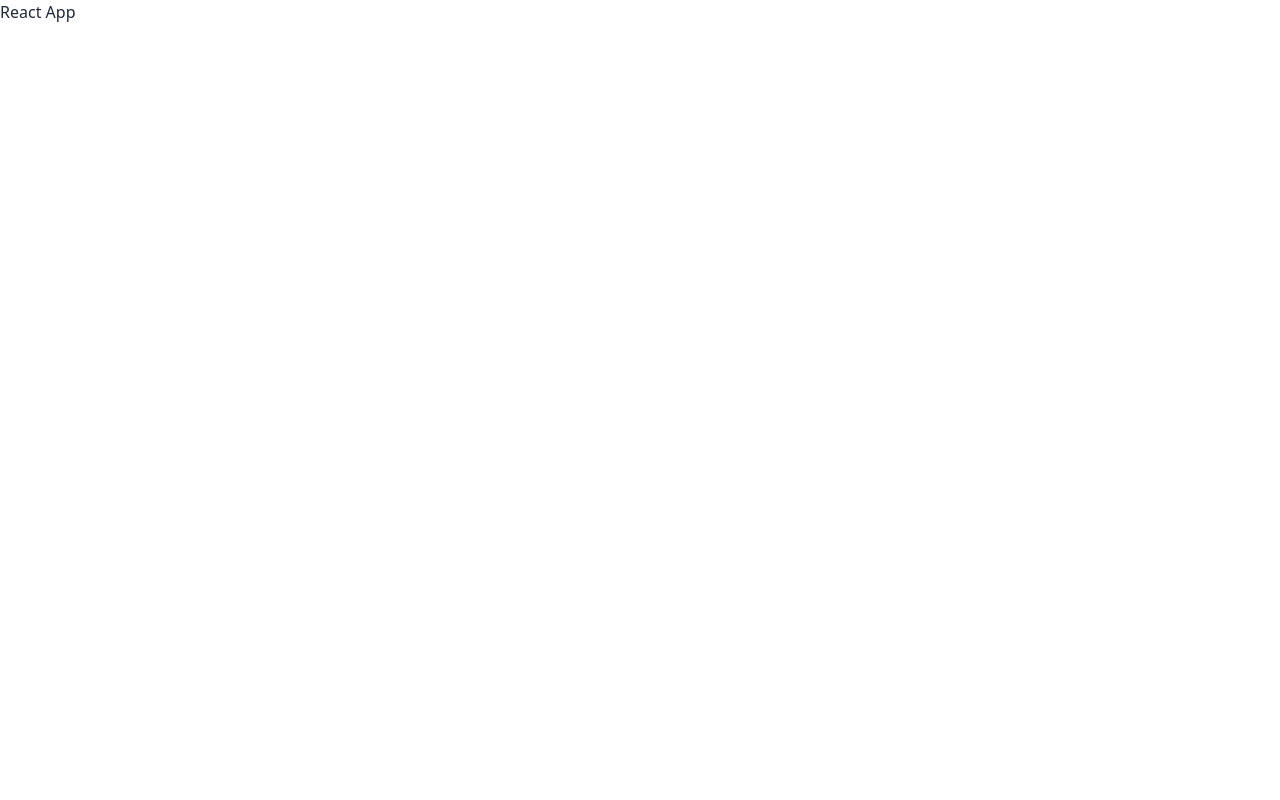
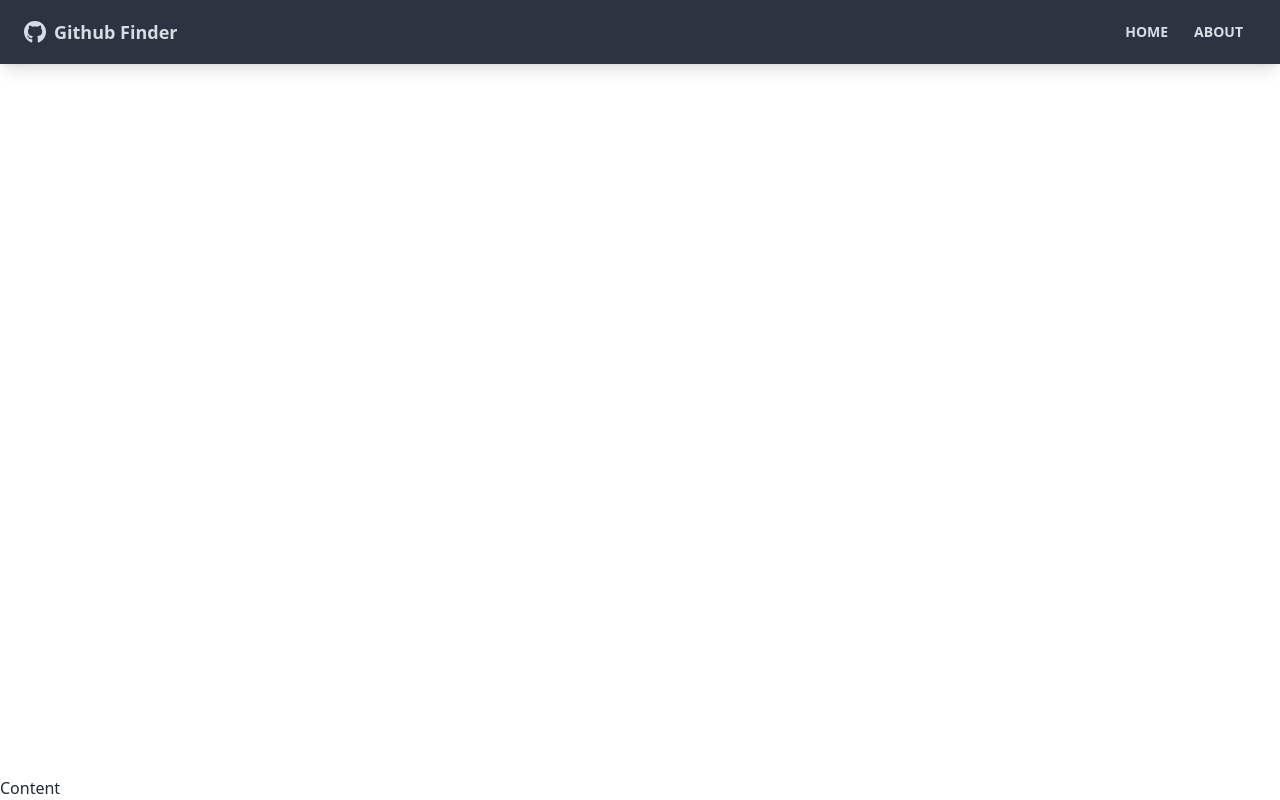
Before and after one commit to Farahat612/brad-react, a React (Create React App) app in the folder github-finder/: page / in a window 1280 px wide. Built offline with nearby package versions, Linux system fonts and the light colour scheme.

Commit message:
created the Navbar and initialized routing

```diff
--- a/github-finder/src/App.js
+++ b/github-finder/src/App.js
@@ -1,8 +1,14 @@
+import { BrowserRouter as Router, Route, Routes } from "react-router-dom"
+import Navbar from "./components/layout/Navbar"
+
 function App() {
   return (
-    <div>
-      <h1>React App</h1>
-    </div>
+    <Router>
+      <div className="flex flex-col justify-between h-screen">
+        <Navbar/>
+        <main>Content</main>
+      </div>
+    </Router>
   )
 }
 
--- /dev/null
+++ b/github-finder/src/components/layout/Navbar.jsx
@@ -0,0 +1,41 @@
+import { FaGithub } from 'react-icons/fa'
+import { Link } from 'react-router-dom'
+import PropTypes from 'prop-types'
+
+const Navbar = ({ title }) => {
+  return (
+    <nav className='navbar mb-12 shadow-lg bg-neutral text-neutral-content'>
+      <div className='container mx-auto'>
+        <div className='flex-none px-2 mx-2'>
+          <Link to='/'>
+            <FaGithub className='inline-block pr-2 text-3xl' />
+            <span className='text-lg align-middle font-bold'>{title}</span>
+          </Link>
+        </div>
+        <div className='flex-1 px-2 mx-2'>
+          <div className='flex justify-end'>
+            <Link className='btn btn-ghost btn-sm rounded-btn uppercase' to='/'>
+              Home
+            </Link>
+            <Link
+              className='btn btn-ghost btn-sm rounded-btn uppercase'
+              to='/about'
+            >
+              About
+            </Link>
+          </div>
+        </div>
+      </div>
+    </nav>
+  )
+}
+
+Navbar.defaultProps = {
+  title: 'Github Finder',
+}
+
+Navbar.propTypes = {
+  title: PropTypes.string,
+}
+
+export default Navbar
```
